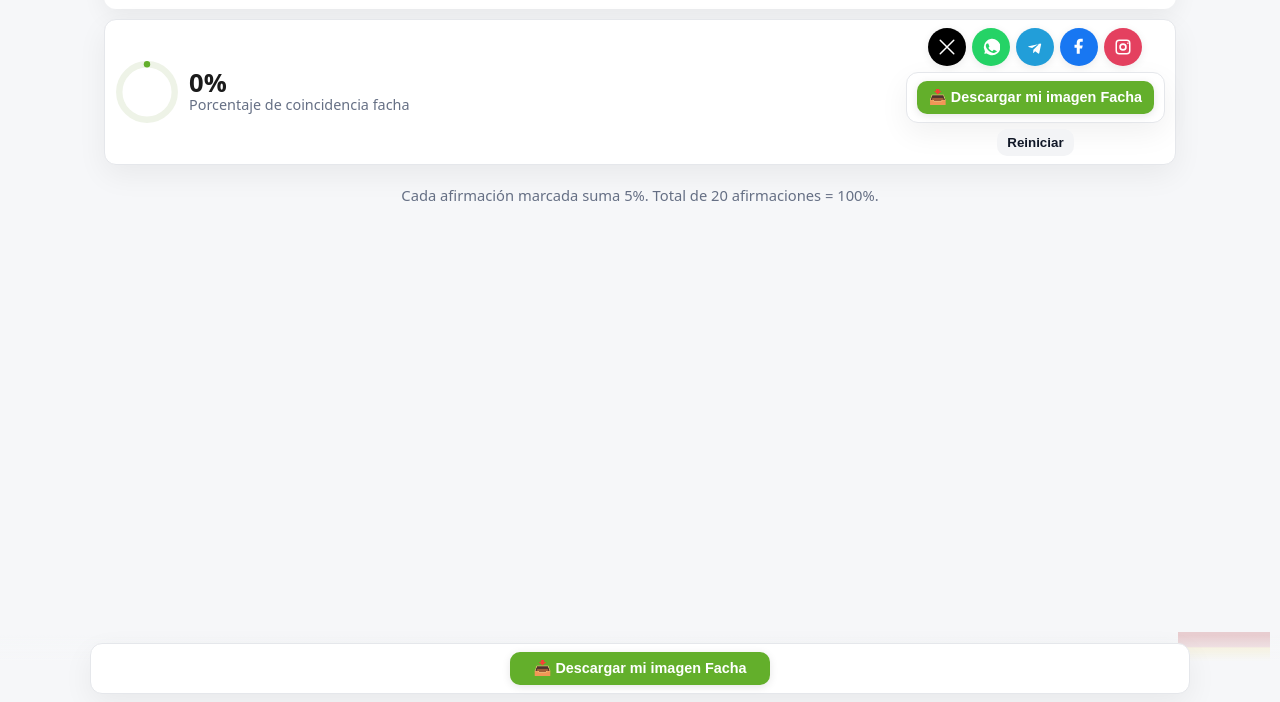
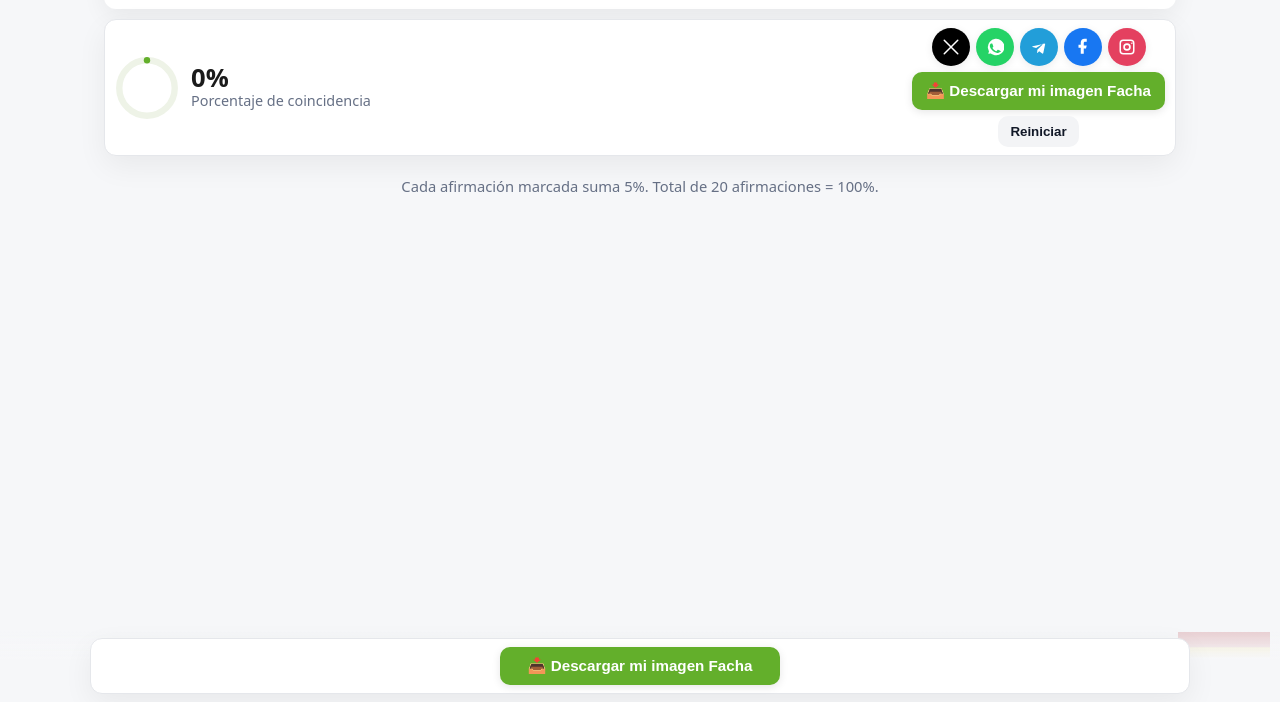
Before and after one commit to raquelitre/Encuesta, a website: page public/index.html in a window 1280 px wide. Shown: the part 98-800 px from the top of the page. Drawn offline with Linux system fonts and the light colour scheme.

Commit message:
index.html

```diff
--- a/public/index.html
+++ b/public/index.html
@@ -22,10 +22,10 @@
 
     .topbar{
       position:sticky; top:env(safe-area-inset-top); z-index:20; margin:10px 0;
-      display:flex; align-items:center; gap:10px; padding:8px 10px;
+      display:flex; align-items:center; gap:12px; padding:8px 10px;
       background:#fff; border:1px solid #e5e7eb; border-radius:12px; box-shadow:0 10px 30px rgba(0,0,0,.06);
     }
-    .donut{ width:64px; height:64px }
+    .donut{ width:64px; height:64px; flex:0 0 64px; display:block; overflow:visible }
     .percent{ font-weight:800; font-size:clamp(1.05rem,4.5vw,1.6rem); line-height:1 }
     .sub{ color:var(--muted); font-size:.9rem }
 
@@ -44,25 +44,23 @@
     .ig { background:#E4405F }
     .download-btn{
       background:var(--accent); color:#fff; font-weight:700; border:0; border-radius:10px;
-      padding:8px 12px; font-size:.9rem; cursor:pointer; box-shadow:0 2px 8px rgba(0,0,0,.1);
-      width:100%; max-width:260px; text-align:center;
+      padding:10px 14px; font-size:.95rem; cursor:pointer; box-shadow:0 2px 8px rgba(0,0,0,.1);
+      width:100%; max-width:280px; text-align:center;
     }
-    .reset{ border:0; background:#f3f4f6; color:#111827; padding:6px 10px; border-radius:10px; font-weight:600 }
+    .reset{ border:0; background:#f3f4f6; color:#111827; padding:8px 12px; border-radius:10px; font-weight:700 }
 
-    /* Grid tarjetas */
     .grid{ display:grid; gap:12px; grid-template-columns:repeat(1,minmax(0,1fr)) }
     @media (min-width:640px){ .grid{ grid-template-columns:repeat(2,minmax(0,1fr)) } }
     @media (min-width:1024px){ .grid{ grid-template-columns:repeat(4,minmax(0,1fr)) } }
     .card{ display:flex; align-items:flex-start; gap:12px; background:var(--card); border:1px dashed var(--card-border); border-radius:14px; padding:12px 14px }
     .card:hover{ border-style:solid }
-    .card input[type=checkbox]{ transform:scale(1.2); accent-color:var(--accent); margin-top:2px }
+    .card input[type=checkbox]{ transform:scale(1.25); accent-color:var(--accent); margin-top:2px }
     .card label.card-body{ display:flex; gap:8px; align-items:flex-start; cursor:pointer; width:100% }
     .card label.card-body img{ width:40px; height:40px; object-fit:contain; flex:0 0 auto }
     .card label.card-body span{ font-size:1rem; line-height:1.35; display:block }
 
     .footer-note{ color:var(--muted); font-size:.92rem; text-align:center; padding:10px 0 0 }
 
-    /* Barra inferior: solo botón descargar */
     .bottombar-wrap{
       position:fixed; left:0; right:0; bottom:0; z-index:25;
       padding:8px calc(10px + env(safe-area-inset-right)) calc(8px + env(safe-area-inset-bottom)) calc(10px + env(safe-area-inset-left));
@@ -91,31 +89,18 @@
       </svg>
       <div>
         <div class="percent" id="percent">0%</div>
-        <div class="sub" id="subtitle">Porcentaje de coincidencia facha</div>
+        <div class="sub" id="subtitle">Porcentaje de coincidencia</div>
       </div>
 
-      <!-- Botones de compartir arriba (opcional, puedes quitarlos si quieres) -->
       <div class="share-box">
         <div class="actions">
-          <button class="iconbtn x"  id="share-x"  title="Compartir en X" aria-label="Compartir en X">
-            <svg viewBox="0 0 24 24" fill="none" stroke="#fff" stroke-width="2" stroke-linecap="round" stroke-linejoin="round"><path d="M3 3l18 18M21 3L3 21"/></svg>
-          </button>
-          <button class="iconbtn wh" id="share-wh" title="Compartir en WhatsApp" aria-label="Compartir en WhatsApp">
-            <svg viewBox="0 0 24 24" fill="#fff"><path d="M20.5 3.5A11 11 0 006.6 20.8L3 21l1-3.5A11 11 0 1020.5 3.5zm-1.9 14.7c-.3.9-1.6 1.5-2.6 1.7-.7.1-1.7.2-4-.9-3.4-1.5-5.5-4.9-5.6-5.1-.2-.3-1.3-1.7-1.3-3.3 0-1.6.8-2.4 1.1-2.8.3-.3.7-.4 1-.4h.7c.2 0 .5 0 .7.6.3.8 1 2.7 1.1 2.9.1.2.1.5 0 .7-.2.4-.5.7-.8 1-.2.1-.4.3-.2.7.2.4.9 1.5 1.9 2.4 1.3 1.2 2.4 1.6 2.8 1.8.3.1.6.1.8-.1.3-.4.9-1.1 1.1-1.5.3-.3.6-.3.9-.2.4.1 2.2 1 2.6 1.2.4.2.7.2.8.4.1.1.1.8-.2 1.5z"/></svg>
-          </button>
-          <button class="iconbtn tg" id="share-tg" title="Compartir en Telegram" aria-label="Compartir en Telegram">
-            <svg viewBox="0 0 24 24" fill="#fff"><path d="M9.8 15.6l-.3 4.3c.4 0 .6-.2.8-.4l1.9-1.8 4.1 3c.7.4 1.2.2 1.4-.6l2.5-11.7c.2-.8-.3-1.1-1-.9L3.6 11.1c-.8.2-.8.7-.1.9l4.6 1.4 10.7-6.7-9 8.9z"/></svg>
-          </button>
-          <button class="iconbtn fb" id="share-fb" title="Compartir en Facebook" aria-label="Compartir en Facebook">
-            <svg viewBox="0 0 24 24" fill="#fff"><path d="M13 22v-8h3l1-4h-4V7c0-1.1.3-2 2-2h2V1.1C16.7 1 15.4 1 14 1c-3 0-5 1.8-5 5v3H6v4h3v8h4z"/></svg>
-          </button>
-          <button class="iconbtn ig" id="share-ig" title="Compartir en Instagram" aria-label="Compartir en Instagram">
-            <svg viewBox="0 0 24 24" fill="#fff"><path d="M7 2h10a5 5 0 015 5v10a5 5 0 01-5 5H7a5 5 0 01-5-5V7a5 5 0 015-5zm10 2H7a3 3 0 00-3 3v10a3 3 0 003 3h10a3 3 0 003-3V7a3 3 0 00-3-3zm-5 3a5 5 0 110 10 5 5 0 010-10zm0 2.2a2.8 2.8 0 100 5.6 2.8 2.8 0 000-5.6zM18.5 6a1 1 0 110 2 1 1 0 010-2z"/></svg>
-          </button>
+          <button class="iconbtn x"  id="share-x"  title="Compartir en X" aria-label="Compartir en X"><svg viewBox="0 0 24 24" fill="none" stroke="#fff" stroke-width="2" stroke-linecap="round" stroke-linejoin="round"><path d="M3 3l18 18M21 3L3 21"/></svg></button>
+          <button class="iconbtn wh" id="share-wh" title="Compartir en WhatsApp" aria-label="Compartir en WhatsApp"><svg viewBox="0 0 24 24" fill="#fff"><path d="M20.5 3.5A11 11 0 006.6 20.8L3 21l1-3.5A11 11 0 1020.5 3.5zm-1.9 14.7c-.3.9-1.6 1.5-2.6 1.7-.7.1-1.7.2-4-.9-3.4-1.5-5.5-4.9-5.6-5.1-.2-.3-1.3-1.7-1.3-3.3 0-1.6.8-2.4 1.1-2.8.3-.3.7-.4 1-.4h.7c.2 0 .5 0 .7.6.3.8 1 2.7 1.1 2.9.1.2.1.5 0 .7-.2.4-.5.7-.8 1-.2.1-.4.3-.2.7.2.4.9 1.5 1.9 2.4 1.3 1.2 2.4 1.6 2.8 1.8.3.1.6.1.8-.1.3-.4.9-1.1 1.1-1.5.3-.3.6-.3.9-.2.4.1 2.2 1 2.6 1.2.4.2.7.2.8.4.1.1.1.8-.2 1.5z"/></svg></button>
+          <button class="iconbtn tg" id="share-tg" title="Compartir en Telegram" aria-label="Compartir en Telegram"><svg viewBox="0 0 24 24" fill="#fff"><path d="M9.8 15.6l-.3 4.3c.4 0 .6-.2.8-.4l1.9-1.8 4.1 3c.7.4 1.2.2 1.4-.6l2.5-11.7c.2-.8-.3-1.1-1-.9L3.6 11.1c-.8.2-.8.7-.1.9l4.6 1.4 10.7-6.7-9 8.9z"/></svg></button>
+          <button class="iconbtn fb" id="share-fb" title="Compartir en Facebook" aria-label="Compartir en Facebook"><svg viewBox="0 0 24 24" fill="#fff"><path d="M13 22v-8h3l1-4h-4V7c0-1.1.3-2 2-2h2V1.1C16.7 1 15.4 1 14 1c-3 0-5 1.8-5 5v3H6v4h3v8h4z"/></svg></button>
+          <button class="iconbtn ig" id="share-ig" title="Compartir en Instagram" aria-label="Compartir en Instagram"><svg viewBox="0 0 24 24" fill="#fff"><path d="M7 2h10a5 5 0 015 5v10a5 5 0 01-5 5H7a5 5 0 01-5-5V7a5 5 0 015-5zm10 2H7a3 3 0 00-3 3v10a3 3 0 003 3h10a3 3 0 003-3V7a3 3 0 00-3-3zm-5 3a5 5 0 110 10 5 5 0 010-10zm0 2.2a2.8 2.8 0 100 5.6 2.8 2.8 0 000-5.6zM18.5 6a1 1 0 110 2 1 1 0 010-2z"/></svg></button>
         </div>
-<div class="bottombar">
-      <button class="download-btn" id="download-bottom">📥 Descargar mi imagen Facha</button>
-    </div>
+        <button class="download-btn" id="download-img">📥 Descargar mi imagen Facha</button>
         <button class="reset" id="reset">Reiniciar</button>
       </div>
     </div>
@@ -126,14 +111,22 @@
     <div class="footer-note">Cada afirmación marcada suma 5%. Total de 20 afirmaciones = 100%.</div>
   </div>
 
-  <!-- Barra inferior SOLO con Descargar -->
+  <!-- Barra inferior: solo descargar -->
   <div class="bottombar-wrap">
     <div class="bottombar">
       <button class="download-btn" id="download-bottom">📥 Descargar mi imagen Facha</button>
     </div>
   </div>
 
-  <script src="/app.js?v=9"></script>
+  <!-- IMPORTANTÍSIMO: defer y versión para caché -->
+  <script src="/app.js?v=12" defer></script>
+
+  <!-- Fix donut en móvil (por si algún estilo lo encoge) -->
+  <style>
+    .donut{flex:0 0 64px;width:64px;height:64px;display:block;overflow:visible}
+  </style>
+</body>
+</html>
 
 </body>
 </html>
```
